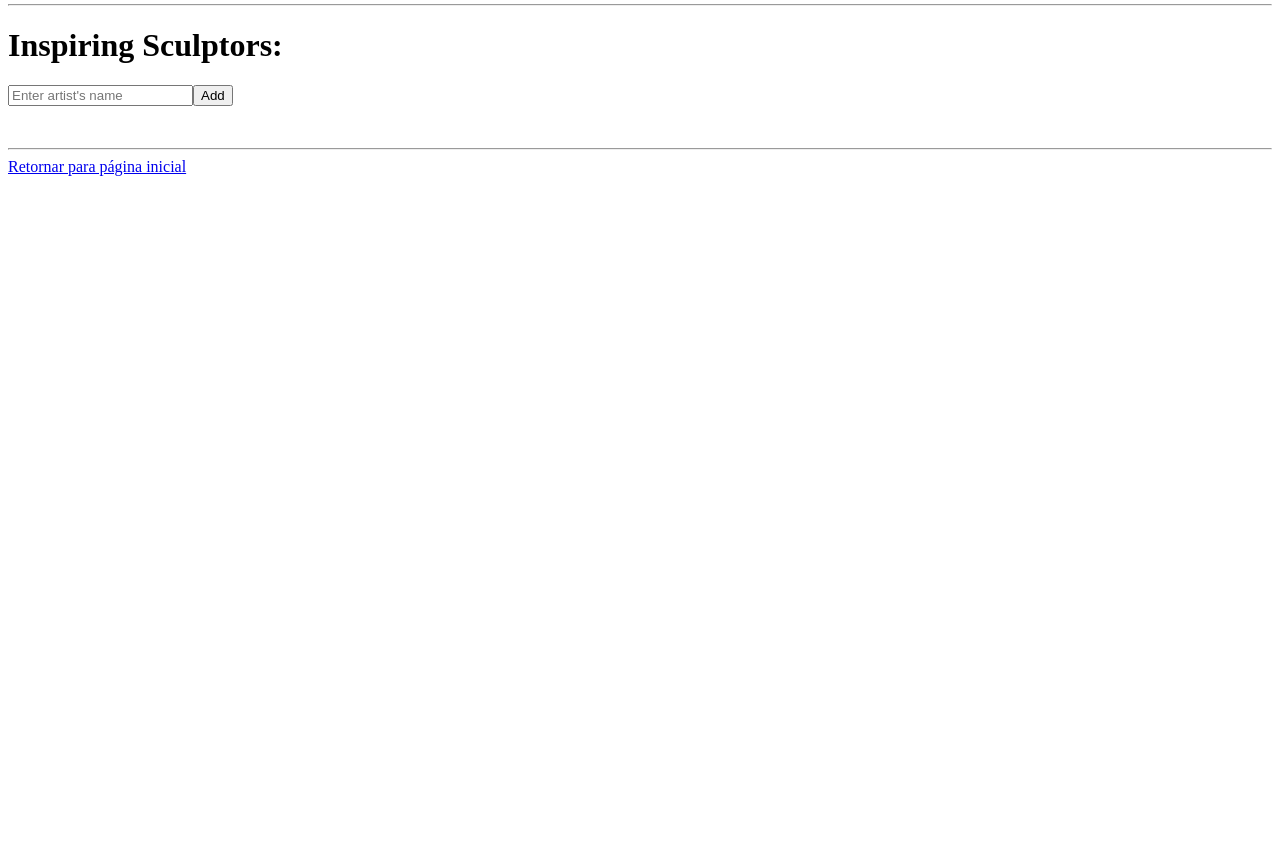
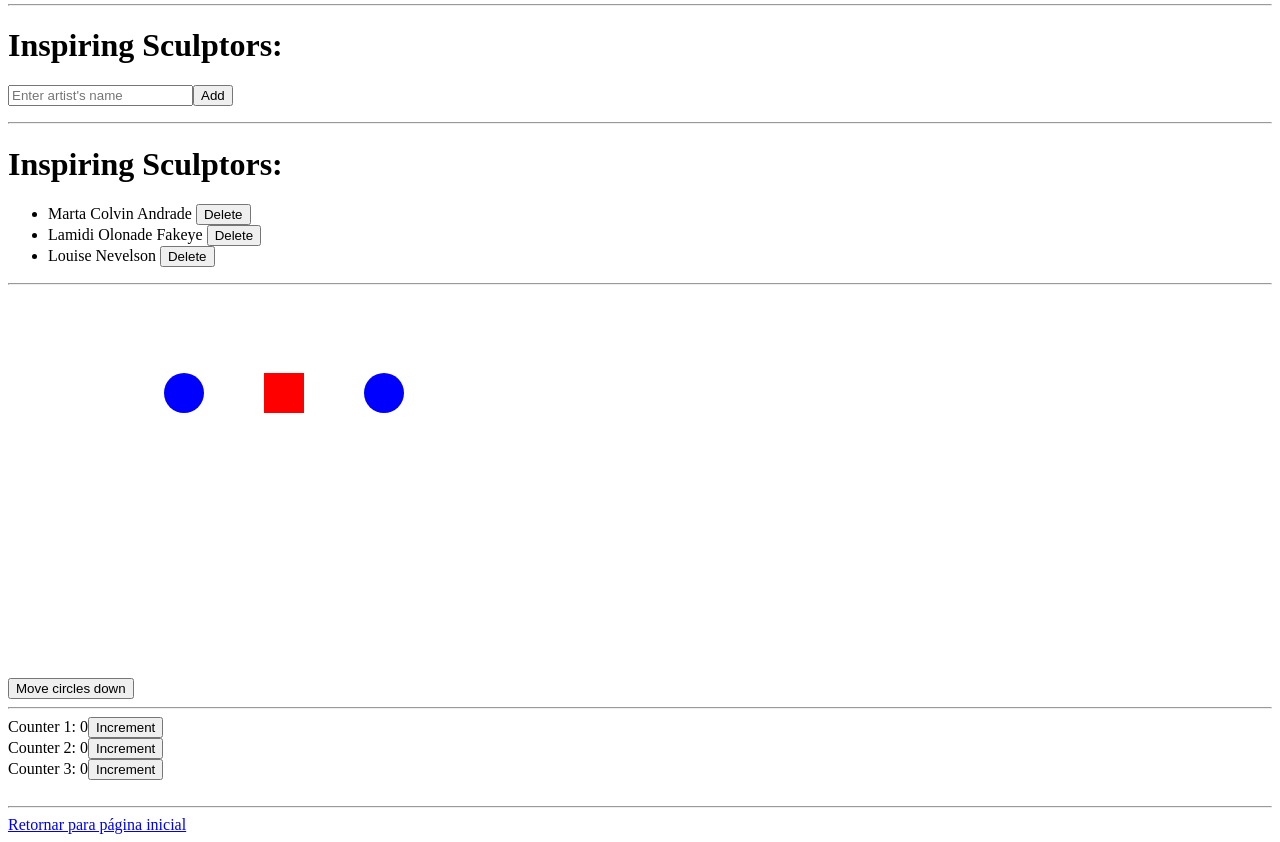
Before and after one commit to JHoww4/Projeto_React, a React (Create React App) app: page /Atividade4 in a window 1280 px wide. Shown: the part 2800-3642 px from the top of the page. Before the commit the page ends 2984 px from the top, so only its background shows below. Built offline with nearby package versions, Linux system fonts and the light colour scheme.

Commit message:
mias 4 funções finalizada

```diff
--- a/src/Pages/Atividade4/Atividade4.js
+++ b/src/Pages/Atividade4/Atividade4.js
@@ -13,6 +13,9 @@ import MovingDot from './funcoes/MovingDot';
 import Form3 from './funcoes/Form3';
 import Form4 from './funcoes/Form4';
 import List1 from './funcoes/List1';
+import List2 from './funcoes/List2';
+import ShapeEditor from './funcoes/ShapeEditor';
+import CounterLast from './funcoes/CounterLast';
 export default function Atividade4(){
     return(
         <>
@@ -42,7 +45,12 @@ export default function Atividade4(){
             <Form4 />
             <hr />
             <List1 />
-
+            <hr />
+            <List2 />
+            <hr />
+            <ShapeEditor />
+            <hr />
+            <CounterLast />
             <br />
             <hr />
             <Link to="/">Retornar para página inicial</Link>
--- /dev/null
+++ b/src/Pages/Atividade4/funcoes/CounterLast.js
@@ -0,0 +1,29 @@
+import React, { useState } from 'react';
+
+const initialCounters = [0, 0, 0];
+
+export default function CounterLast() {
+  const [counters, setCounters] = useState(initialCounters);
+
+  function handleIncrementClick(index) {
+    const nextCounters = counters.map((c, i) => {
+      if (i === index) {
+        return c + 1;
+      } else {
+        return c;
+      }
+    });
+    setCounters(nextCounters);
+  }
+
+  return (
+    <div>
+      {counters.map((count, index) => (
+        <div key={index}>
+          Counter {index + 1}: {count}
+          <button onClick={() => handleIncrementClick(index)}>Increment</button>
+        </div>
+      ))}
+    </div>
+  );
+}
--- a/src/Pages/Atividade4/funcoes/List1.js
+++ b/src/Pages/Atividade4/funcoes/List1.js
@@ -13,7 +13,6 @@ export default function List1() {
     ]);
     setName("");  // Clear the input after adding
   }
-
   return (
     <>
       <h1>Inspiring Sculptors:</h1>
--- /dev/null
+++ b/src/Pages/Atividade4/funcoes/List2.js
@@ -0,0 +1,27 @@
+import { useState } from 'react';
+
+let initialArtists = [
+  { id: 0, name: 'Marta Colvin Andrade' },
+  { id: 1, name: 'Lamidi Olonade Fakeye' },
+  { id: 2, name: 'Louise Nevelson' }
+];
+
+export default function List2() {
+  const [artists, setArtists] = useState(initialArtists);
+
+  return (
+    <>
+      <h1>Inspiring Sculptors:</h1>
+      <ul>
+        {artists.map(artist => (
+          <li key={artist.id}>
+            {artist.name} {' '}
+            <button onClick={() => setArtists(artists.filter(a => a.id !== artist.id))}>
+              Delete
+            </button>
+          </li>
+        ))}
+      </ul>
+    </>
+  );
+}
--- /dev/null
+++ b/src/Pages/Atividade4/funcoes/ShapeEditor.js
@@ -0,0 +1,45 @@
+import { useState } from 'react';
+
+let initialShapes = [
+  { id: 0, type: 'circle', x: 50, y: 100 },
+  { id: 1, type: 'square', x: 150, y: 100 },
+  { id: 2, type: 'circle', x: 250, y: 100 }
+];
+
+export default function ShapeEditor() {
+  const [shapes, setShapes] = useState(initialShapes);
+
+  function handleClick() {
+    const nextShapes = shapes.map(shape => {
+      if (shape.type === 'square') {
+        // No change
+        return shape;
+      } else {
+        // Return a new circle 50px below
+        return { ...shape, y: shape.y + 50 };
+      }
+    });
+    // Re-render with the new array
+    setShapes(nextShapes);
+  }
+
+  return (
+    <div>
+      <button onClick={handleClick}>Move circles down</button>
+      <svg width="400" height="400">
+        {shapes.map(shape => (
+          <Shape key={shape.id} shape={shape} />
+        ))}
+      </svg>
+    </div>
+  );
+}
+
+function Shape({ shape }) {
+  if (shape.type === 'circle') {
+    return <circle cx={shape.x} cy={shape.y} r="20" fill="blue" />;
+  } else if (shape.type === 'square') {
+    return <rect x={shape.x - 20} y={shape.y - 20} width="40" height="40" fill="red" />;
+  }
+  return null;
+}
```
